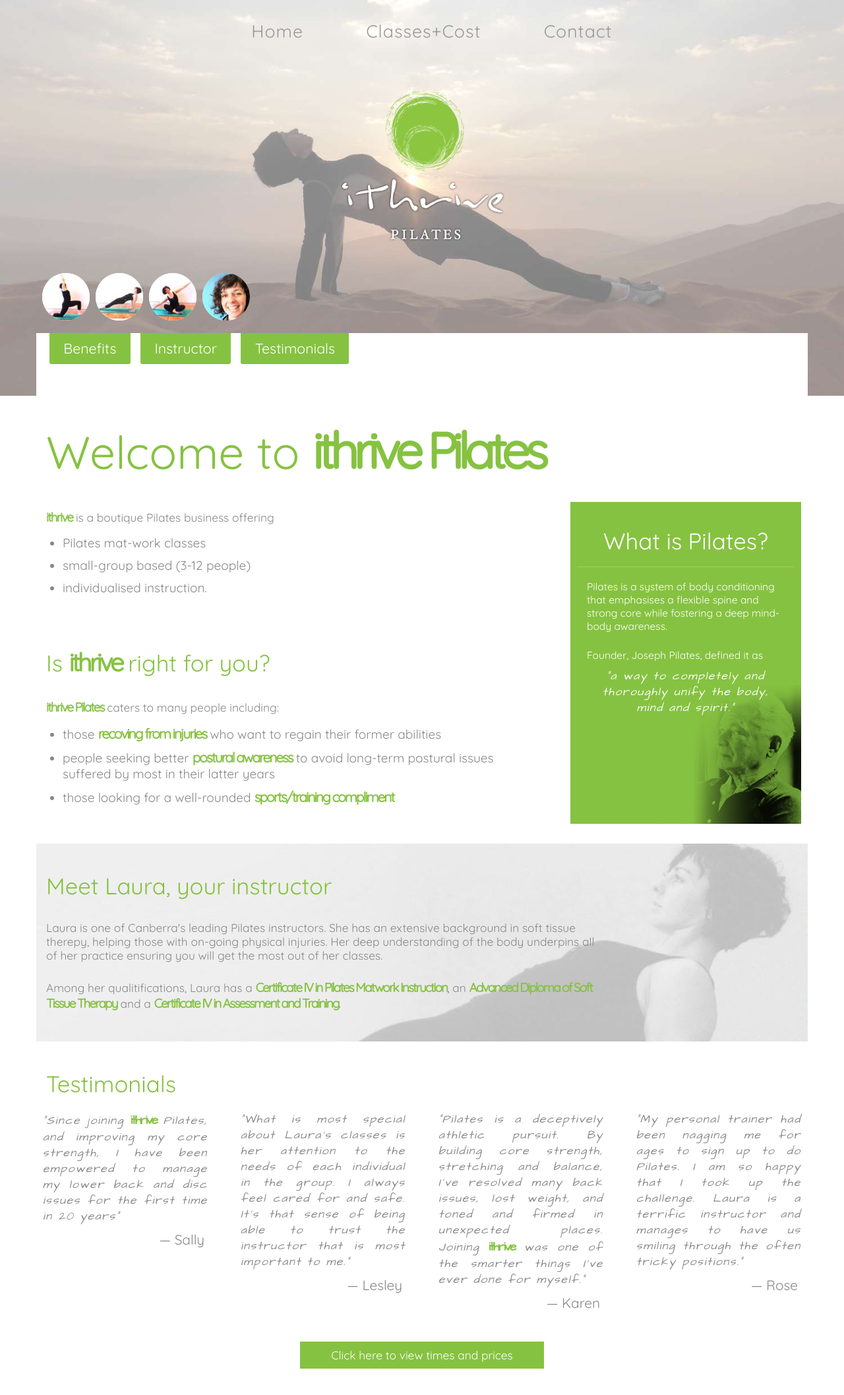
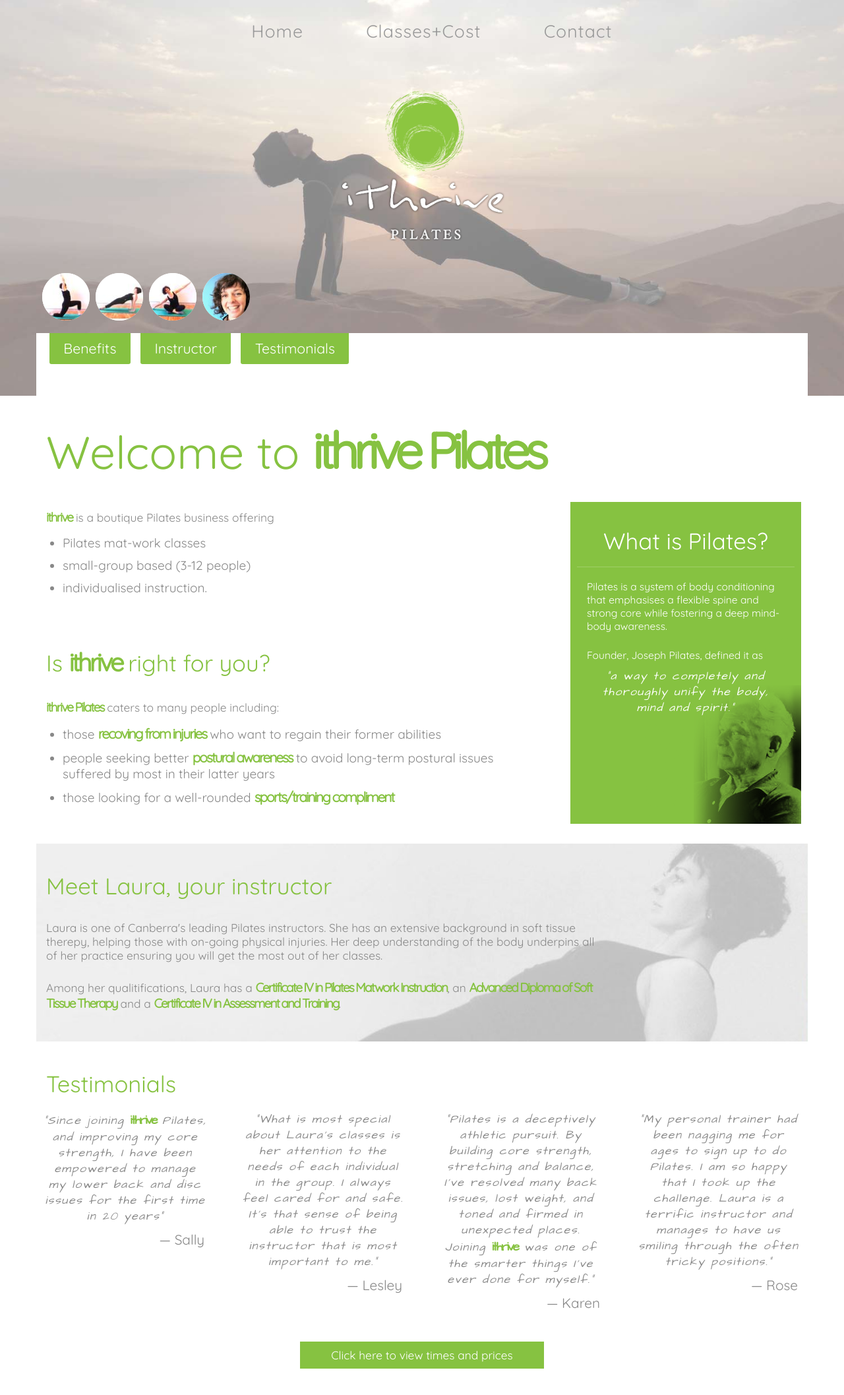
Before and after one commit to ithrive/ithrive.github.io-old, a Jekyll site: the page built from index.html, in a window 1280 px wide. Shown: the whole page at 66% size. Built offline with Jekyll 4.4.1, drawn with Linux system fonts in a browser that asks for light colours.

```diff
--- a/css/index.css
+++ b/css/index.css
@@ -73,13 +73,12 @@ ul.smaller-list {
 }
 .quote {
 	font-style: italic !important;
-	/*font-size: 110%;*/
 	display: inline-block;
 	padding: 10px;
 	font-family: 'Architects Daughter';
 	letter-spacing: 0.1em;
 	font-weight: 100;
-	text-align: justify;
+	text-align: center;
 }
 .quotee {
 	text-align: right;
@@ -158,7 +157,6 @@ ul.nav li a:hover {
 	font-size: 120%;
 }
 .info-box .quote {
-	text-align: center;
 	padding: 10px 0;
 	font-size: 110%;
 }
```
Also changed, not shown: contact.html (+5 -3 lines).
